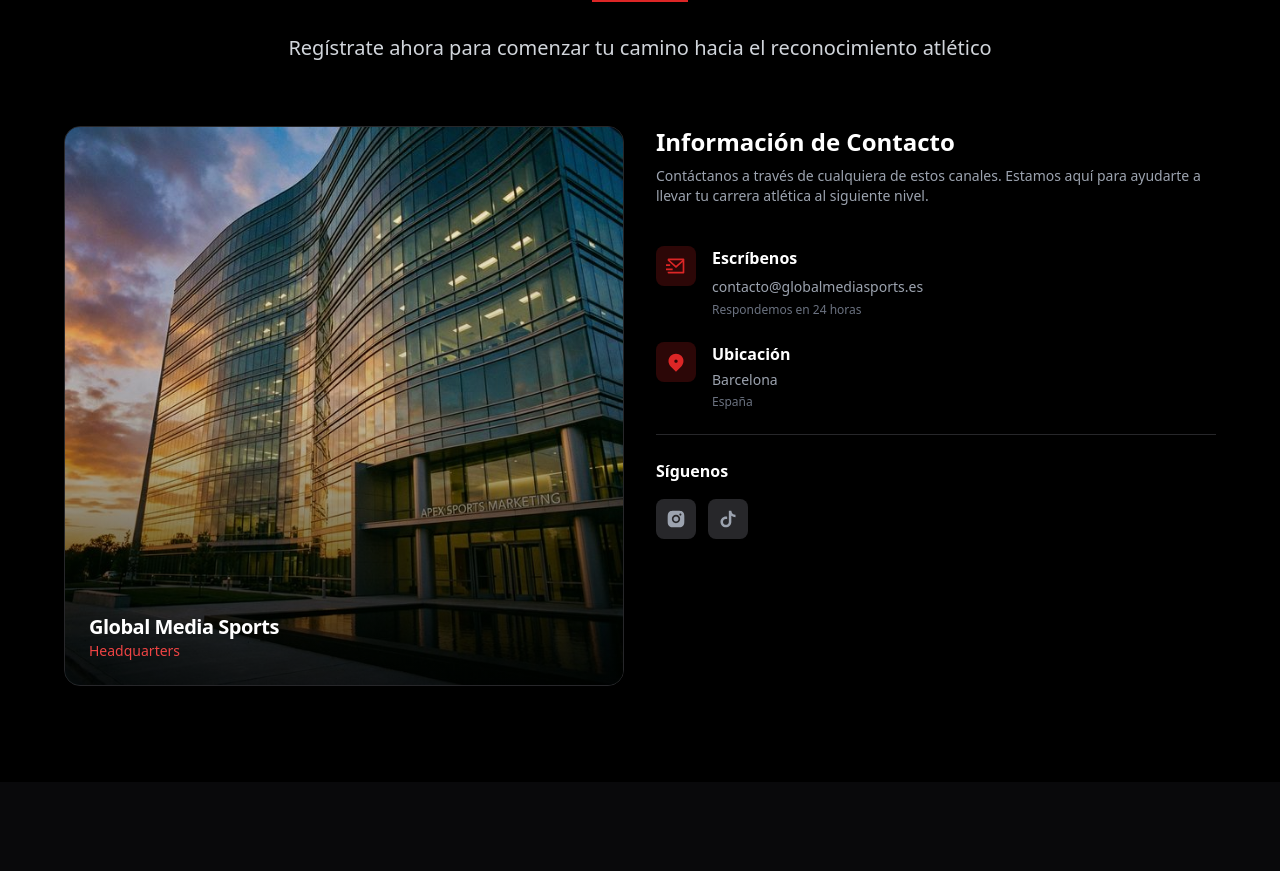
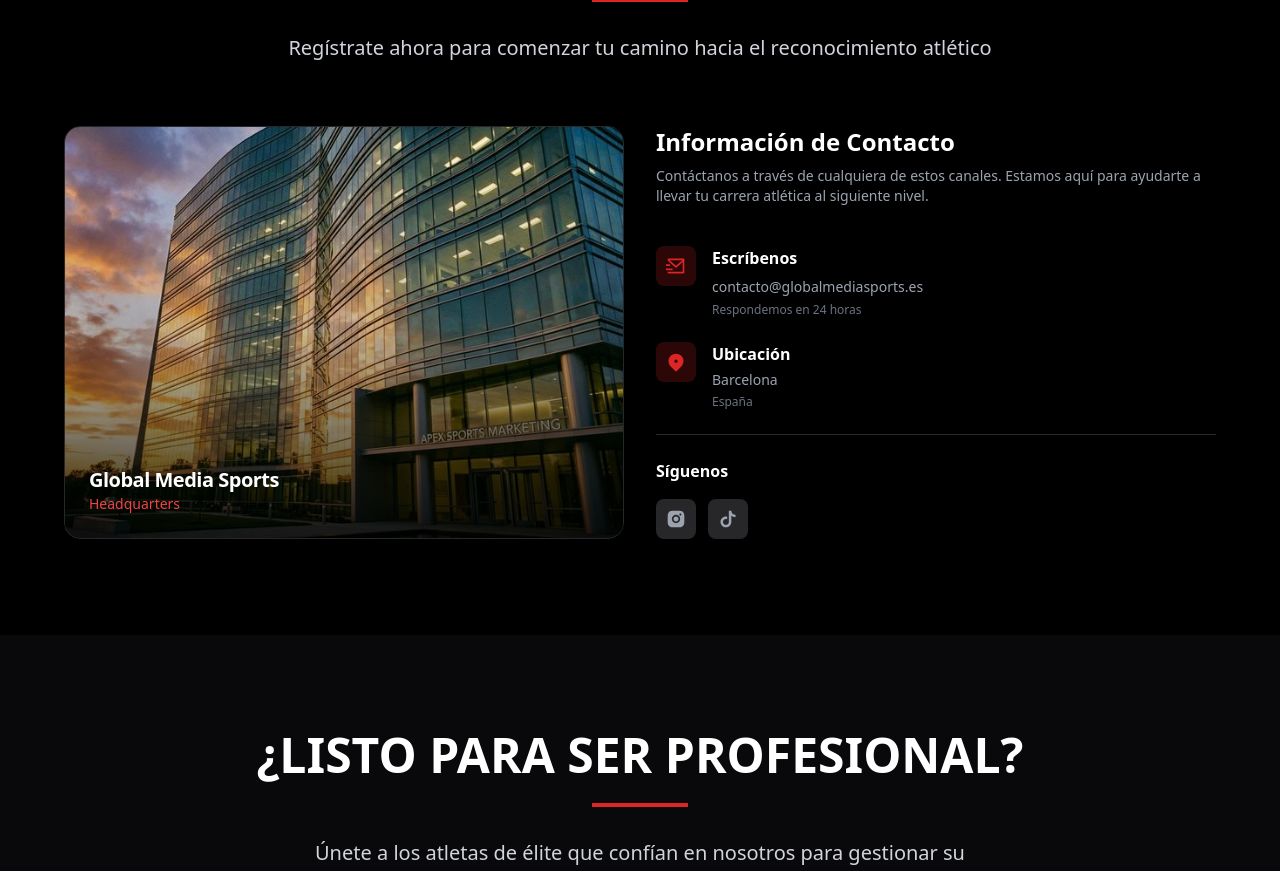
Before and after one commit to leenkai0810/sport_marketing_agency, a React (Vite) app in the folder frontend/: page / in a window 1280 px wide. Shown: the part 5600-6471 px from the top of the page. Built offline with nearby package versions, Linux system fonts and the light colour scheme; no server answers.

Commit message:
feat: adjust headquarters image styling and grid items to stretch for equal height

```diff
--- a/frontend/src/pages/Index.tsx
+++ b/frontend/src/pages/Index.tsx
@@ -1041,14 +1041,14 @@ export default function Index() {
           </motion.div>
 
           {!showInfoRequest && !showPayment ? (
-            <div className="grid lg:grid-cols-2 gap-8">
+            <div className="grid lg:grid-cols-2 gap-8 items-stretch">
               {/* Registration Form */}
               {/* Headquarters Image */}
-              <div className="w-full h-full min-h-[350px] lg:min-h-0 border border-zinc-800 rounded-2xl overflow-hidden bg-zinc-900/50 relative group">
+              <div className="w-full relative rounded-2xl overflow-hidden border border-zinc-800 group min-h-[400px]">
                 <img
                   src="/contact-building.png"
                   alt="Global Media Sports Headquarters"
-                  className="w-full h-full object-cover transition-transform duration-700 group-hover:scale-105"
+                  className="absolute inset-0 w-full h-full object-cover transition-transform duration-700 group-hover:scale-105"
                 />
                 <div className="absolute inset-0 bg-gradient-to-t from-black/80 via-black/20 to-transparent pointer-events-none"></div>
                 <div className="absolute bottom-6 left-6 pointer-events-none">
@@ -1058,7 +1058,7 @@ export default function Index() {
               </div>
 
               {/* Contact Information */}
-              <div className="space-y-6">
+              <div className="space-y-6 flex flex-col justify-center">
                 <div>
                   <h3 className="text-2xl font-bold text-white mb-2">{t('registration.contactInfo')}</h3>
                   <p className="text-sm text-gray-400">
```
